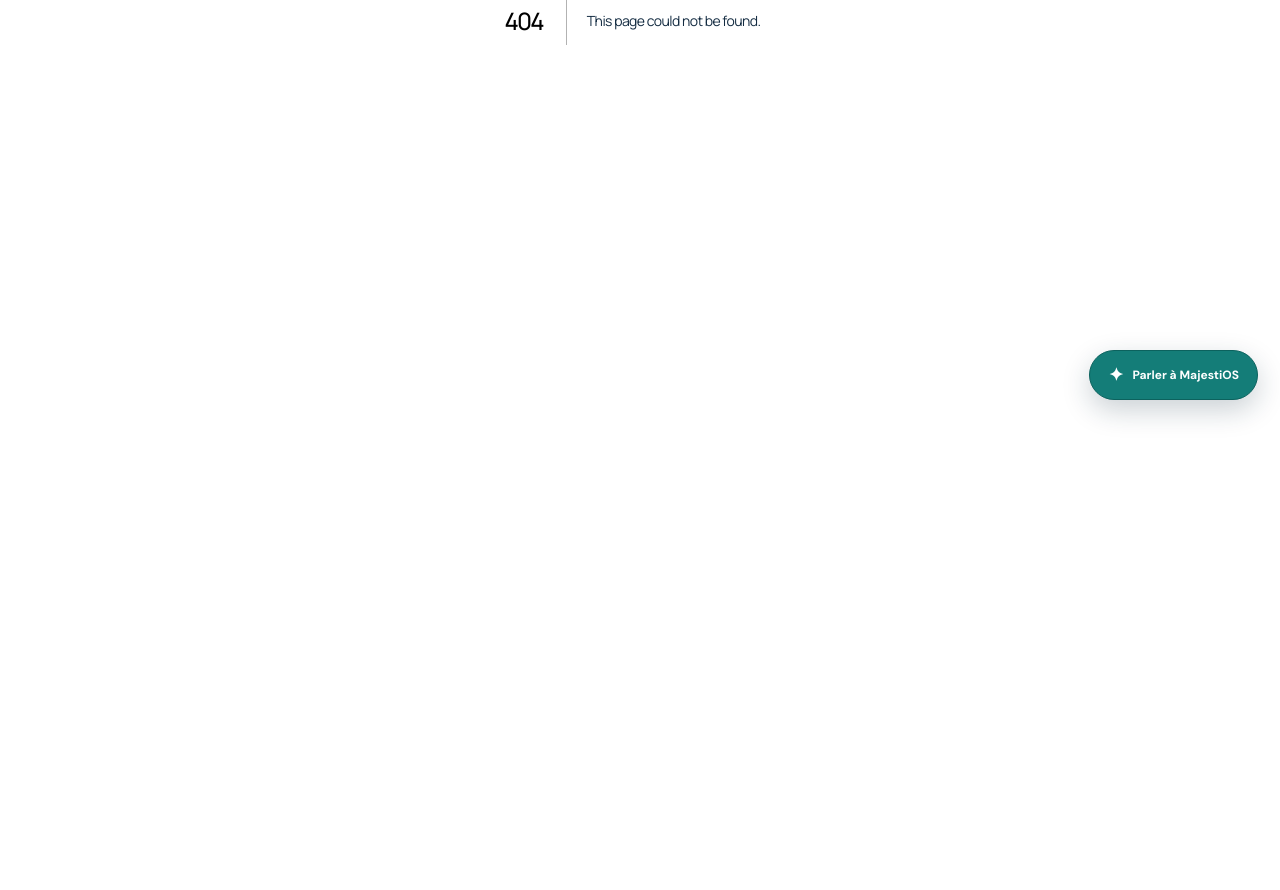
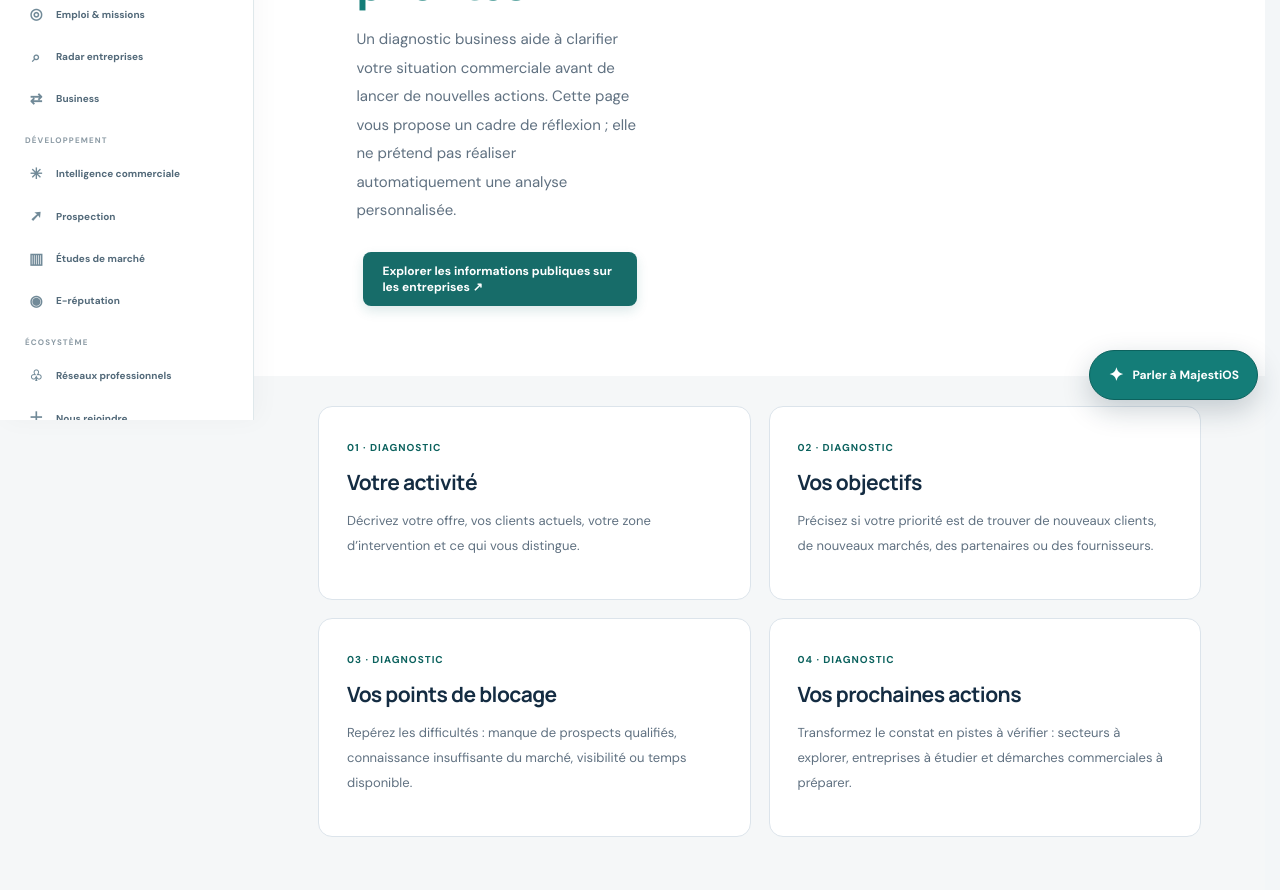
Before and after one commit to Chexpeer/Majestios, a Next.js app: page /developpement-commercial/diagnostic-business in a window 1280 px wide. Before the commit this address had no page. Shown: the part 380-1270 px from the top of the page. Before the commit the page ends 800 px from the top, so only its background shows below. Built offline with nearby package versions, Linux system fonts and the light colour scheme.

Commit message:
fix(navigation): créer une page dédiée au diagnostic business

```diff
--- /dev/null
+++ b/src/app/developpement-commercial/diagnostic-business/page.tsx
@@ -0,0 +1,76 @@
+import Link from "next/link";
+import PublicHeader from "@/components/public-header";
+
+export const metadata = {
+  title: "Diagnostic Business — MajestiOS",
+  description:
+    "Faites le point sur votre activité, vos objectifs commerciaux et vos priorités de développement.",
+};
+
+const axes = [
+  {
+    number: "01",
+    title: "Votre activité",
+    text: "Décrivez votre offre, vos clients actuels, votre zone d’intervention et ce qui vous distingue.",
+  },
+  {
+    number: "02",
+    title: "Vos objectifs",
+    text: "Précisez si votre priorité est de trouver de nouveaux clients, de nouveaux marchés, des partenaires ou des fournisseurs.",
+  },
+  {
+    number: "03",
+    title: "Vos points de blocage",
+    text: "Repérez les difficultés : manque de prospects qualifiés, connaissance insuffisante du marché, visibilité ou temps disponible.",
+  },
+  {
+    number: "04",
+    title: "Vos prochaines actions",
+    text: "Transformez le constat en pistes à vérifier : secteurs à explorer, entreprises à étudier et démarches commerciales à préparer.",
+  },
+];
+
+export default function DiagnosticBusinessPage() {
+  return (
+    <main className="public-site concept-page">
+      <PublicHeader />
+      <section className="how-section concept-hero">
+        <div>
+          <span className="section-label">DÉVELOPPEMENT COMMERCIAL · DIAGNOSTIC</span>
+          <h1>Faire le point sur votre activité.<br /><em>Choisir les bonnes priorités.</em></h1>
+          <p>
+            Un diagnostic business aide à clarifier votre situation commerciale avant
+            de lancer de nouvelles actions. Cette page vous propose un cadre de réflexion ;
+            elle ne prétend pas réaliser automatiquement une analyse personnalisée.
+          </p>
+          <Link className="search-submit concept-cta" href="/business">
+            Explorer les informations publiques sur les entreprises ↗
+          </Link>
+        </div>
+      </section>
+      <section className="concept-grid" aria-label="Étapes du diagnostic business">
+        {axes.map((axis) => (
+          <article key={axis.number}>
+            <span>{axis.number} · DIAGNOSTIC</span>
+            <h2>{axis.title}</h2>
+            <p>{axis.text}</p>
+          </article>
+        ))}
+      </section>
+      <section className="concept-principles">
+        <h2>Du constat à une action vérifiable</h2>
+        <p>
+          Pour chaque priorité, notez l’hypothèse à vérifier, les informations manquantes,
+          la source à consulter et l’action suivante. Les conclusions doivent s’appuyer
+          sur des informations vérifiables, et non sur des suppositions.
+        </p>
+        <p><strong>État actuel :</strong> le diagnostic guidé et la génération automatique d’un plan d’action restent à développer. Aucun résultat n’est calculé ni enregistré sur cette page.</p>
+        <div className="route-actions">
+          <Link className="search-submit concept-cta" href="/developpement-commercial/prospection">Préparer la prospection ↗</Link>
+          <Link className="search-submit concept-cta" href="/developpement-commercial/etudes-de-marche">Étudier votre marché ↗</Link>
+          <Link className="search-submit concept-cta" href="/intelligence-commerciale">Retour à l’intelligence commerciale ↗</Link>
+        </div>
+      </section>
+    </main>
+  );
+}
```
